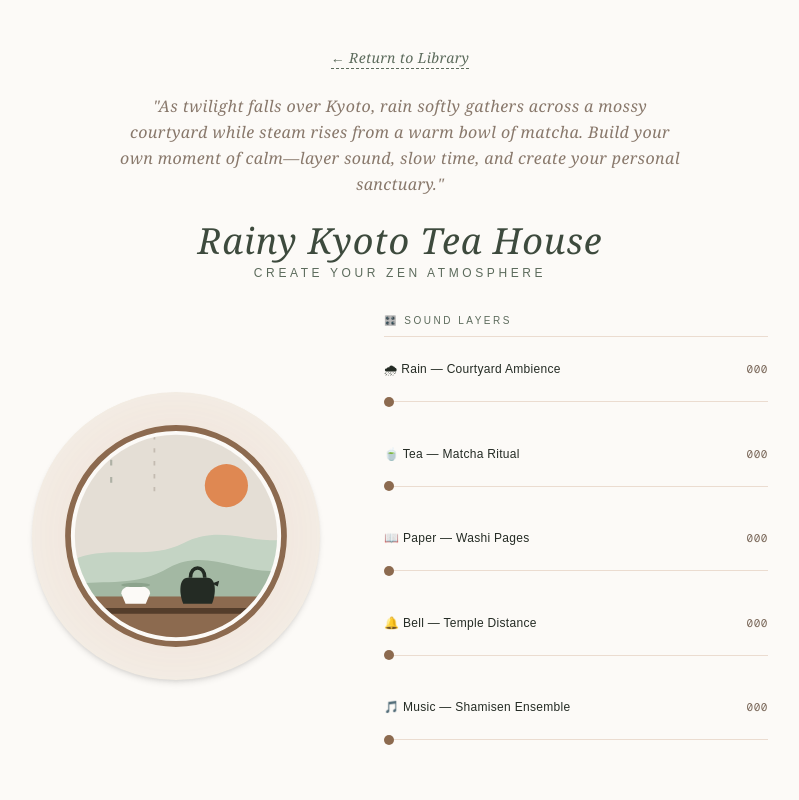
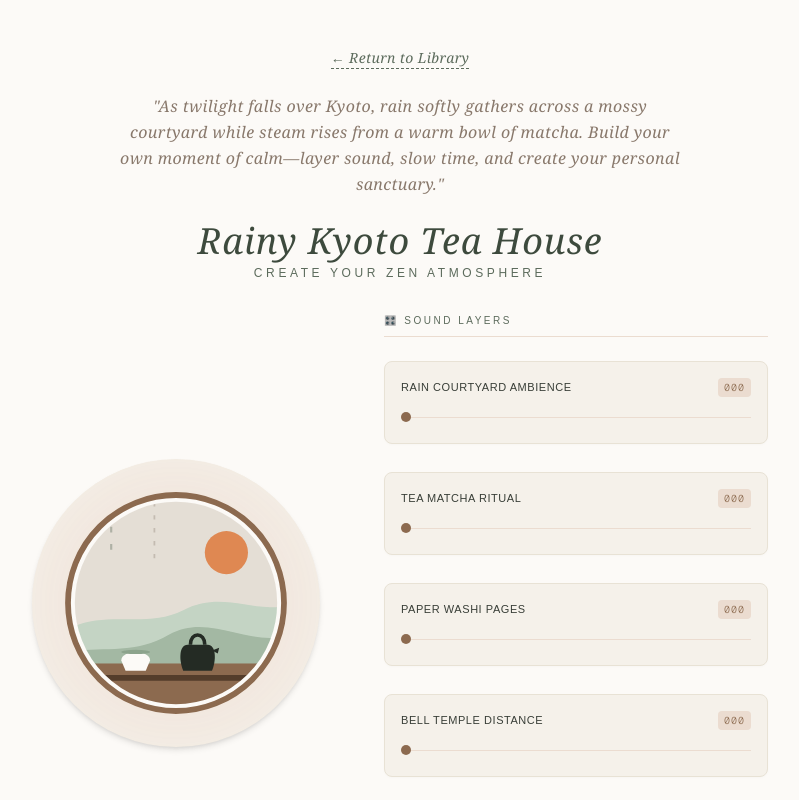
Before and after one commit to SleepGravity/scene-sound-mixer, a Next.js app: page /kyoto in a window 1280 px wide. Shown: the top 800 px of the page, without its empty margins (240-1039 px from the left). Built offline with nearby package versions, Linux system fonts and the light colour scheme.

Commit message:
design: remove emojis and add fine cards around audio sliders

```diff
--- a/app/kyoto/page.tsx
+++ b/app/kyoto/page.tsx
@@ -137,21 +137,31 @@ export default function KyotoPage() {
   );
 }
 
-// 🎛️ 溫潤燕麥風好滑拉桿
+// 🎛️ 高級感底框調音面板（拿掉 Emoji，改用字體留白與獨立幾何襯底設計）
 function mapChannels(list: any[], volumes: any, onChange: any) {
   return list.map((ch) => {
     const currentVal = volumes[ch.id];
+
+    // 將原本的標題文字拆開，去掉前端的 Emoji，只保留優雅的純文字
+    const pureTitle = ch.title.replace(/[\u2300-\u27BF]|[\uE000-\uF8FF]|\uD83C[\uDC00-\uDFFF]|\uD83D[\uDC00-\uDFFF]|[\u2011-\u26FF]|\uD83E[\uDC00-\uDFFF]/g, '').trim();
+
     return (
-      <div key={ch.id} className="flex flex-col gap-3 group mb-2">
+      <div
+        key={ch.id}
+        className="flex flex-col gap-2.5 p-4 mb-1 bg-[#f5f1ea] border border-[#e8e2d5] rounded-lg transition-all duration-300 hover:border-[#cbd5e1] hover:bg-[#f2ede4] shadow-[0_1px_3px_rgba(0,0,0,0.02)]"
+      >
+        {/* 頂部文字排版：英文字型加上輕微的大寫/字距微調 */}
         <div className="flex justify-between items-center">
-          <span className="text-xs text-[#242b24] font-light tracking-wide group-hover:text-[#5c6b5c] transition-colors duration-300">
-            {ch.title}
+          <span className="text-[11px] text-[#242b24] font-medium tracking-wider uppercase opacity-90">
+            {pureTitle}
           </span>
-          <span className="font-mono text-[11px] text-[#7c6a5c] tracking-wider">
+          <span className="font-mono text-[10px] text-[#8c6a4f] tracking-widest bg-[#ebdcd0] bg-opacity-40 px-1.5 py-0.5 rounded font-light">
             {currentVal.toString().padStart(3, '0')}
           </span>
         </div>
-        <div className="relative w-full h-6 flex items-center">
+
+        {/* 底部的極細拉桿軌道 */}
+        <div className="relative w-full h-5 flex items-center">
           <input
             type="range"
             min="0"
```
